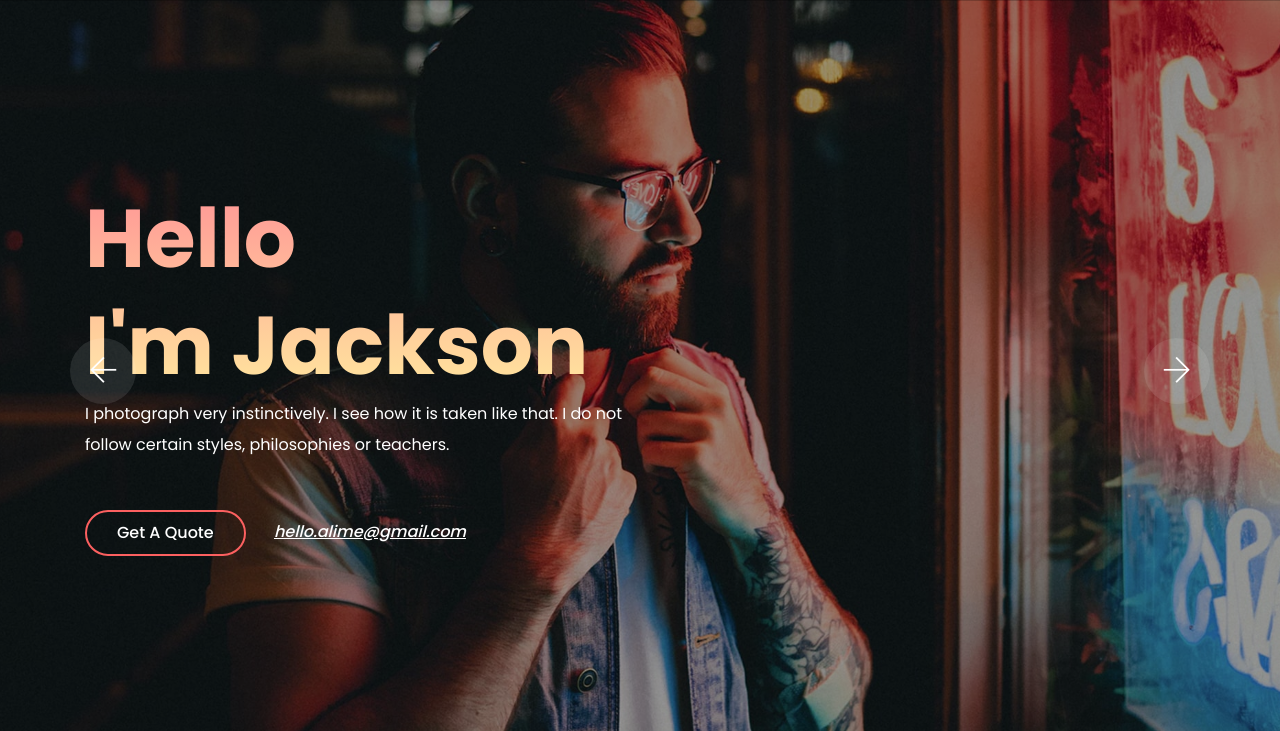
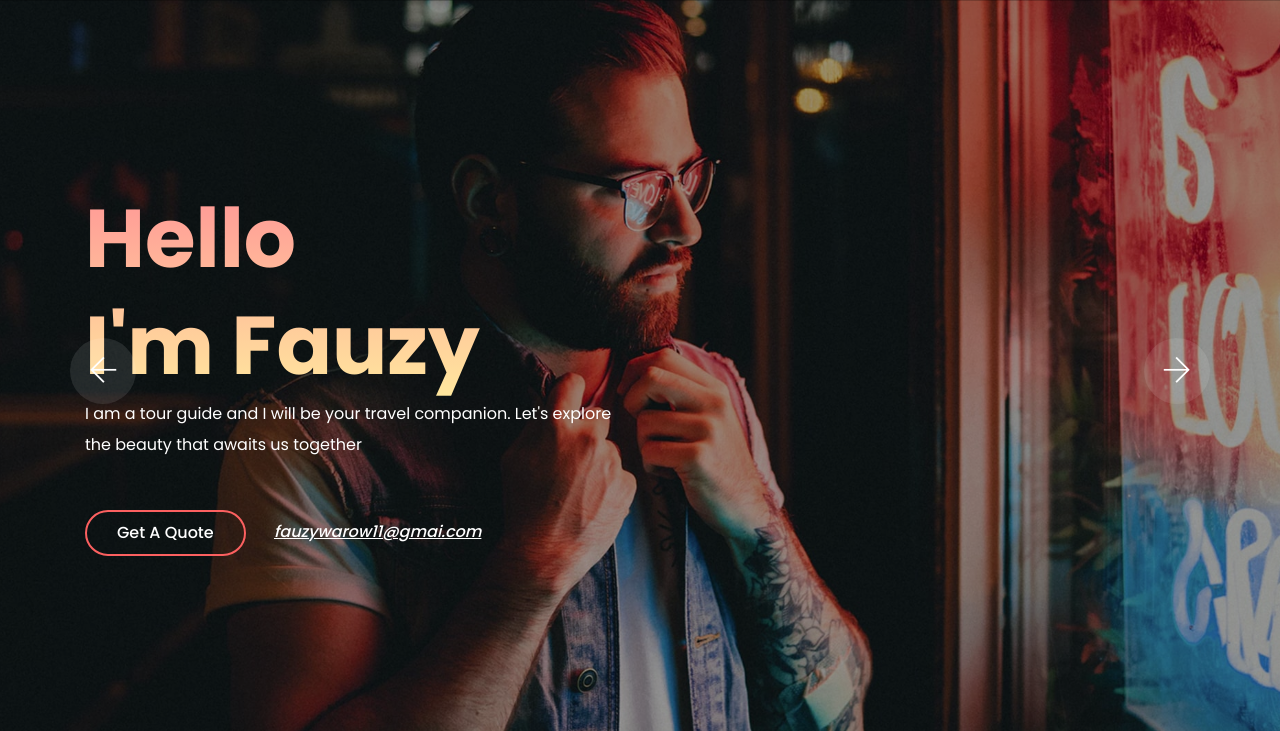
Before and after one commit to Fauzywarow/Tour, a website: page index.html in a window 1280 px wide. Shown: the part 69-800 px from the top of the page. Drawn offline with Linux system fonts and the light colour scheme; files whose address does not match are found by name.

Commit message:
Pesan commit Anda di sini

```diff
--- a/index.html
+++ b/index.html
@@ -11,7 +11,7 @@
     <title>Alime - Photography HTML Template</title>
 
     <!-- Favicon -->
-    <link rel="icon" href="./img/core-img/favicon.png">
+    <link rel="icon" href="./img/core-img/favicon1.png">
 
     <!-- Stylesheet -->
     <link rel="stylesheet" href="style.css">
@@ -117,11 +117,11 @@
                         <!-- Welcome Text -->
                         <div class="col-12 col-lg-8 col-xl-6">
                             <div class="welcome-text">
-                                <h2 data-animation="bounceInDown" data-delay="900ms">Hello <br>I'm Jackson</h2>
-                                <p data-animation="bounceInDown" data-delay="500ms">I photograph very instinctively. I see how it is taken like that. I do not follow certain styles, philosophies or teachers.</p>
+                                <h2 data-animation="bounceInDown" data-delay="900ms">Hello <br>I'm Fauzy</h2>
+                                <p data-animation="bounceInDown" data-delay="500ms"> I am a tour guide and I will be your travel companion. Let's explore the beauty that awaits us together</p>
                                 <div class="hero-btn-group" data-animation="bounceInDown" data-delay="100ms">
                                     <a href="#" class="btn alime-btn mb-3 mb-sm-0 mr-4">Get a Quote</a>
-                                    <a class="hero-mail-contact" href="mailto:hello.alime@gmail.com">hello.alime@gmail.com</a>
+                                    <a class="hero-mail-contact" href="mailto:fauzywarow11.@gmail.com">fauzywarow11@gmai.com</a>
                                 </div>
                             </div>
                         </div>
@@ -129,18 +129,19 @@
                 </div>
             </div>
 
-            <!-- Single Slide -->
-            <div class="single-welcome-slide bg-img bg-overlay" style="background-image: url(img/bg-img/2.jpg);">
+              <!-- Single Slide -->
+              <div class="single-welcome-slide bg-img bg-overlay" style="background-image: url(img/bg-img/2.jpg);">
                 <div class="container h-100">
                     <div class="row h-100 align-items-center">
                         <!-- Welcome Text -->
                         <div class="col-12 col-lg-8 col-xl-6">
                             <div class="welcome-text">
-                                <h2 data-animation="bounceInUp" data-delay="100ms">Hello <br>I'm Alime</h2>
-                                <p data-animation="bounceInUp" data-delay="500ms">I photograph very instinctively. I see how it is taken like that. I do not follow certain styles, philosophies or teachers.</p>
+                                <h2 data-animation="bounceInUp" data-delay="100ms">Hello <br>I'm also a content creator</h2>
+                                <p data-animation="bounceInUp" data-delay="500ms">If you want to collaborate and promote, just contact my email
+                                </p>
                                 <div class="hero-btn-group" data-animation="bounceInUp" data-delay="900ms">
                                     <a href="#" class="btn alime-btn mb-3 mb-sm-0 mr-4">Get a Quote</a>
-                                    <a class="hero-mail-contact" href="mailto:hello.alime@gmail.com">hello.alime@gmail.com</a>
+                                    <a class="hero-mail-contact" href="mailto:jixindependen@gmail.com">jixindependen@gmail.com</a>
                                 </div>
                             </div>
                         </div>
```
Also changed, not shown: img/core-img/favicon.png (deleted), img/core-img/favicon1.png (added), readme.md.
